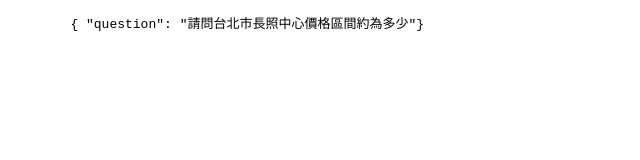
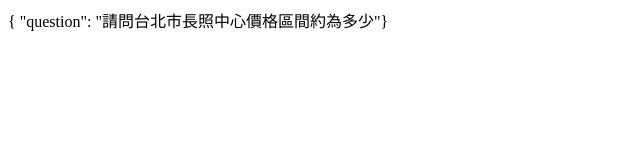
Before and after one commit to Shaliy0217/test0619, a plain HTML site: page index.html in a window 1280 px wide. Shown: the whole page, without its empty margins (0-640 px from the left). Drawn offline with Linux system fonts and the light colour scheme.

Commit message:
Update index.html

```diff
--- a/index.html
+++ b/index.html
@@ -4,8 +4,6 @@
     <title>JSON Data</title>
 </head>
 <body>
-    <pre id="jsonData">
-        { "question": "請問台北市長照中心價格區間約為多少"}
-    </pre>
+{ "question": "請問台北市長照中心價格區間約為多少"}
 </body>
 </html>
```
